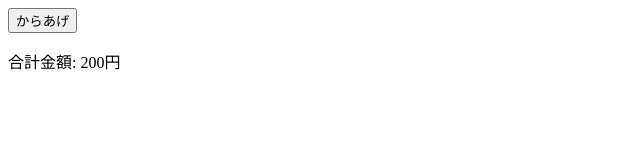
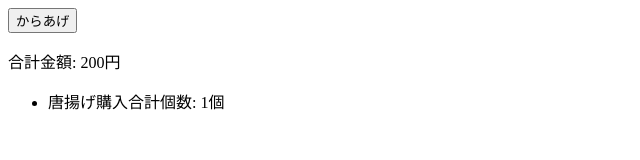
Before and after one commit to Kazunari-h/WA25-2020, a plain HTML site: page function.html in a window 1280 px wide. Both pictures are taken after a click on the button "からあげ". Shown: the whole page, without its empty margins (0-640 px from the left). Drawn offline with Linux system fonts and the light colour scheme.

Commit message:
update function.html

```diff
--- a/function.html
+++ b/function.html
@@ -14,6 +14,8 @@
         <p>
             合計金額: <span id="price">0</span>円
         </p>
+        <ul id="list">
+        </ul>
 
         <script>
             // button取得します。
@@ -24,13 +26,22 @@
             // 唐揚げボタン を押した回数
             let count = 0
 
+            const span = document.getElementById("price")
+            const list = document.getElementById("list")
+
             // button clickイベントを取得
             button.addEventListener("click", function () {
                 // clickイベントが行われたら、唐揚げの金額を表示
                 count += 1;
-                const span = document.getElementById("price")
                 span.innerText = `${count * 200}`
+
+                // list に 購入履歴を追加
+                const li = document.createElement("li")
+                li.innerText = `唐揚げ購入合計個数: ${count}個`
+                list.appendChild(li);
+
             })
+
         </script>
     </body>
 
```
